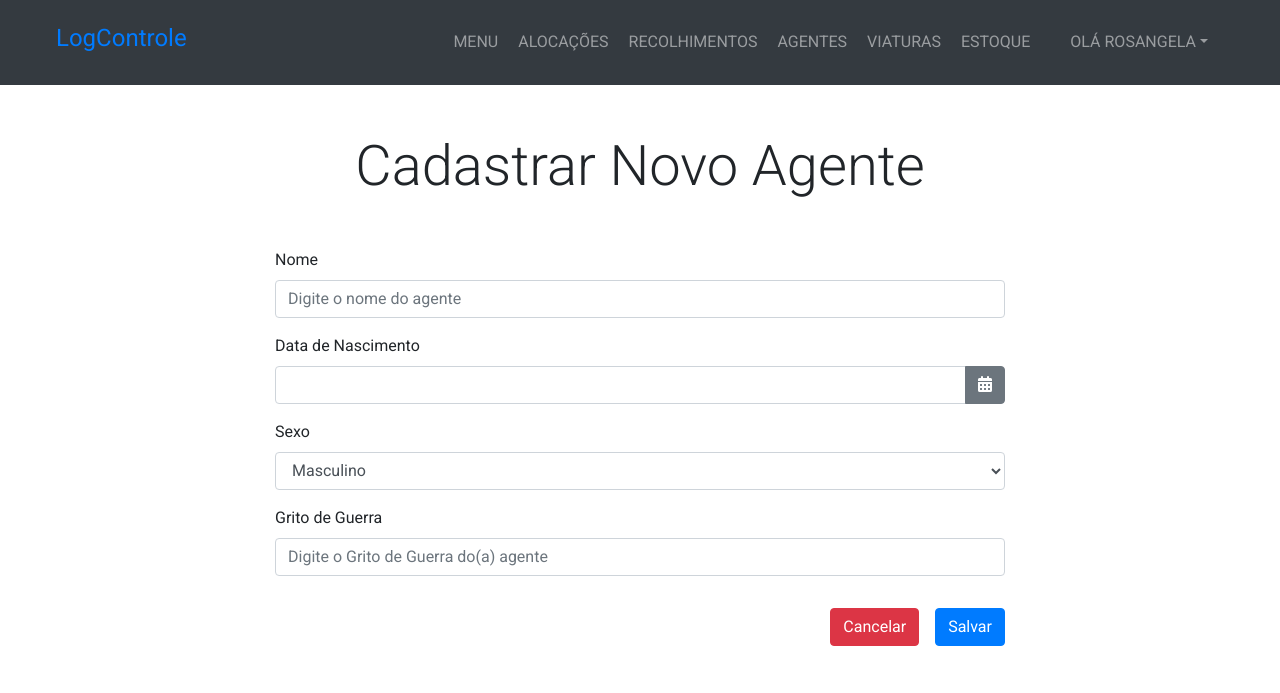
After one commit to Eduardo-H/stock-manager, a Django app: page /agente/cadastrar-agente/ in a window 1280 px wide. The commit adds this page. Shown: the top 693 px of the page. Run offline with Django 3.2, Linux system fonts and the light colour scheme; some libraries are stand-ins or nearby versions.

Commit message:
Register Agent view and template created

```diff
--- a/management/forms.py
+++ b/management/forms.py
@@ -9,7 +9,17 @@ class FormAlocacao(ModelForm):
 
     data = forms.DateField(
         widget=forms.DateInput(format='%d/%m/%Y'),
-        input_formats=('%d/%m/%Y')
+        input_formats=('%d/%m/%Y', )
+    )
+
+class FormAgente(ModelForm):
+    class Meta:
+        model = Agente
+        fields = ['nome', 'datanascimento', 'sexo', 'gritodeguerra']
+
+    datanascimento = forms.DateField(
+        widget=forms.DateInput(format='%d/%m/%Y'),
+        input_formats=('%d/%m/%Y', )
     )
 
 class FormRecolhimento(ModelForm):
@@ -19,7 +29,7 @@ class FormRecolhimento(ModelForm):
 
     data = forms.DateField(
         widget=forms.DateInput(format='%d/%m/%Y'),
-        input_formats=('%d/%m/%Y')
+        input_formats=('%d/%m/%Y', )
     )
 
 class FormItem(ModelForm):
--- a/management/static/management/css/style.css
+++ b/management/static/management/css/style.css
@@ -26,8 +26,8 @@ body::-webkit-scrollbar-thumb {
   top: 30%;
 }
 
-#tabela-agente {
-  heigth: 500px;
+#tabela-colaboracao {
+  height: 500px;
   overflow: auto;
-  overflow-x: hidden
+  overflow-x: hidden;
 }
--- /dev/null
+++ b/management/templates/management/cadastraragente.html
@@ -0,0 +1,65 @@
+{% extends 'management/base.html' %}
+
+{% block content %}
+  <section class="py-5">
+    <div class="container">
+      <h1 class="display-4 text-center mb-5">Cadastrar Novo Agente</h1>
+      <div class="row justify-content-center">
+        <div class="col-lg-8">
+          {% if erro %}
+            <div class="alert alert-danger text-center">
+              <h3 class="mb-0">{{ erro }}</h3>
+            </div>
+          {% endif %}
+          <form method="POST" autocomplete="off">
+            {% csrf_token %}
+
+            <div class="form-group">
+              <label for="nome">Nome</label>
+              <input type="text" name="nome" id="nome" class="form-control" placeholder="Digite o nome do agente" required>
+            </div>
+
+            <div class="form-group mb-3">
+              <label for="datanascimento">Data de Nascimento</label>
+              <div class="input-group">
+                <input type="text" name="datanascimento" class="form-control" id="datanascimento" required>
+                <div class="input-group-append">
+                  <span class="btn btn-secondary"><i class="fas fa-calendar-alt"></i></span>
+                </div>
+              </div>
+
+            </div>
+
+            <div class="form-group">
+              <label for="sexo">Sexo</label>
+              <select class="form-control" name="sexo" id="sexo" required>
+                <option value="Masculino">Masculino</option>
+                <option value="Feminino">Feminino</option>
+              </select>
+            </div>
+
+            <div class="form-group">
+              <label for="gritodeguerra">Grito de Guerra</label>
+              <input type="text" name="gritodeguerra" id="gritodeguerra" class="form-control" placeholder="Digite o Grito de Guerra do(a) agente" required>
+            </div>
+
+            <div class="d-flex justify-content-end">
+              <a href="{% url 'menuagente' %}" class="btn btn-danger mt-3 mr-3">Cancelar</a>
+              <button type="submit" class="btn btn-primary mt-3">Salvar</button>
+            </div>
+          </form>
+        </div>
+      </div>
+    </div>
+  </section>
+
+  <script type="text/javascript">
+    $('#datanascimento').datepicker({
+			format: "dd/mm/yyyy",
+			language: "pt-BR",
+			autoclose: true,
+			todayHighlight: true,
+      orientation: "bottom left"
+		});
+  </script>
+{% endblock %}
--- a/management/templates/management/menuagente.html
+++ b/management/templates/management/menuagente.html
@@ -6,7 +6,7 @@
       <h1 class="display-4 text-center mb-5">Agentes</h1>
       <div class="row mb-4">
         <div class="col-lg-3 mx-auto">
-          <a href="#" class="btn btn-primary btn-block py-2 mb-4"><i class="fas fa-plus"></i> ADICIONAR NOVO AGENTE</a>
+          <a href="{% url 'cadastraragente' %}" class="btn btn-primary btn-block py-2 mb-4"><i class="fas fa-plus mr-2"></i> ADICIONAR NOVO AGENTE</a>
         </div>
         <div class="col-lg-6 ml-auto">
           <form class="" action="index.html" method="GET">
@@ -26,8 +26,8 @@
       <div class="row">
         <div class="col-lg-12">
           {% if agentes %}
-            <div class="table-responsive">
-              <table class="table table-hover" id="tabela-agente">
+            <div class="table-responsive" id="tabela-colaboracao">
+              <table class="table table-hover">
                   <thead class="thead-dark">
                     <tr>
                       <th scope="col" class="text-center">#</th>
--- a/management/templates/management/menuestoque.html
+++ b/management/templates/management/menuestoque.html
@@ -23,7 +23,7 @@
         </div>
       </div>
 
-      <div class="row justify-content-center mt-5">
+      <div class="row justify-content-center mt-3">
         {% for itemestoque in itensestoque %}
           <div class="col-lg-4">
             <div class="card mb-4">
--- a/management/views.py
+++ b/management/views.py
@@ -42,6 +42,31 @@ def detalhealocacao(request, pk_alocacao):
 def menuagente(request):
     agentes = Agente.objects.all()
     return render(request, 'management/menuagente.html', {'agentes':agentes})
+
+def cadastraragente(request):
+    if request.method == 'GET':
+        agente = Agente()
+        return render(request, 'management/cadastraragente.html', {'formulario':FormAgente(), 'agente':agente})
+    else:
+        nome = request.POST['nome']
+        datanascimento = request.POST['datanascimento']
+        sexo = request.POST['sexo']
+        gritodeguerra = request.POST['gritodeguerra']
+
+        print()
+        print(nome)
+        print(datanascimento)
+        print(sexo)
+        print(gritodeguerra)
+        print()
+
+        try:
+            formulario = FormAgente(request.POST)
+            formulario.save()
+            return redirect('menuagente')
+        except ValueError:
+            return render(request, 'management/cadastraragente.html', {'formulario':FormAgente(), 'erro':'Não foi possível cadastrar o agente'})
+
 
 # ESTOQUE
 
--- a/stock_manager/urls.py
+++ b/stock_manager/urls.py
@@ -23,7 +23,8 @@ urlpatterns = [
     path('criar-alocacao/', views.criaralocacao, name='criaralocacao'),
     path('alocacoa/<int:pk_alocacao>/detalhes', views.detalhealocacao, name='detalhealocacao'),
     path('agente/', views.menuagente, name='menuagente'),
-    path('estoque/', views.menuestoque, name="menuestoque"),
+    path('agente/cadastrar-agente/', views.cadastraragente, name='cadastraragente'),
+    path('estoque/', views.menuestoque, name='menuestoque'),
     path('estoque/adicionar-ao-estoque/', views.adicionarestoque, name="adicionarestoque"),
     path('estoque/cadastrar-item/', views.cadastraritem, name="cadastraritem"),
     path('estoque/<int:pk_item>/editar', views.editaritem, name="editaritem"),
```
Also changed, not shown: db.sqlite3. Lines whose indentation alone changed are shown as unchanged.
